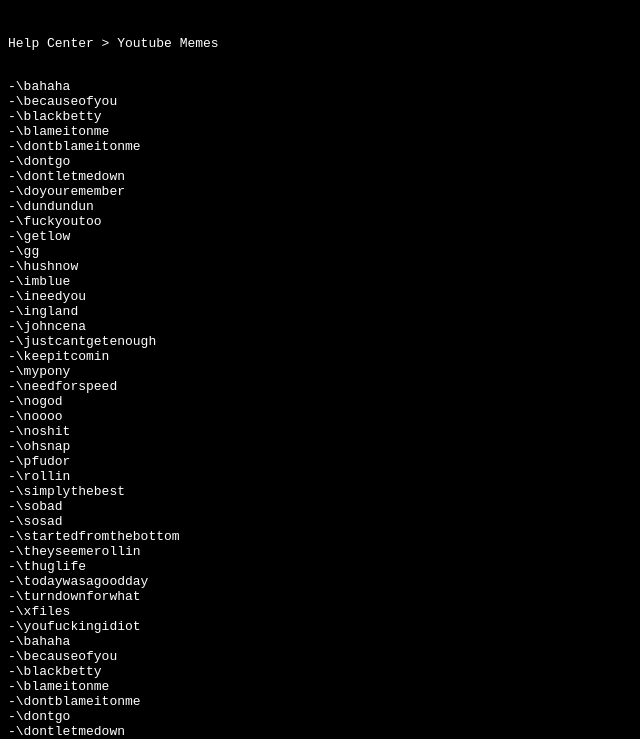
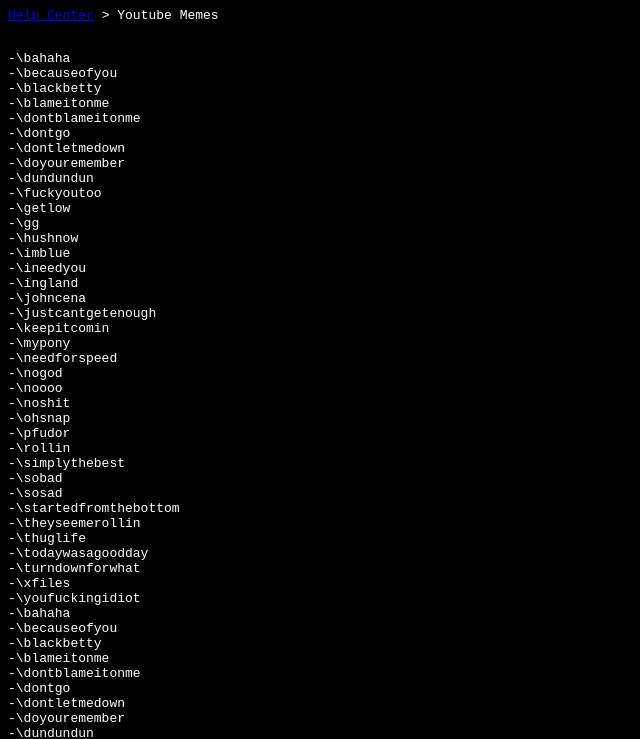
Before and after one commit to GEULACH/K8, a plain HTML site: page h1.html in a window 1280 px wide. Shown: the top 739 px of the page, without its empty margins (0-640 px from the left). Drawn offline with Linux system fonts and the light colour scheme.

Commit message:
Update h1.html

```diff
--- a/h1.html
+++ b/h1.html
@@ -1,5 +1,6 @@
-<body style="font-family:monospace;white-space:pre-wrap;background:black;color:white">
-<p>Help Center > Youtube Memes</p>
+<body style="font-family:monospace;background:black;color:white">
+<p><a href="https://geulach.github.io/K8/">Help Center</a> > Youtube Memes</p>
+<p style="white-space:pre-wrap">
 -\bahaha
 -\becauseofyou
 -\blackbetty
@@ -74,4 +75,4 @@
 -\turndownforwhat
 -\xfiles
 -\youfuckingidiot
-</body>
+</p></body>
```
